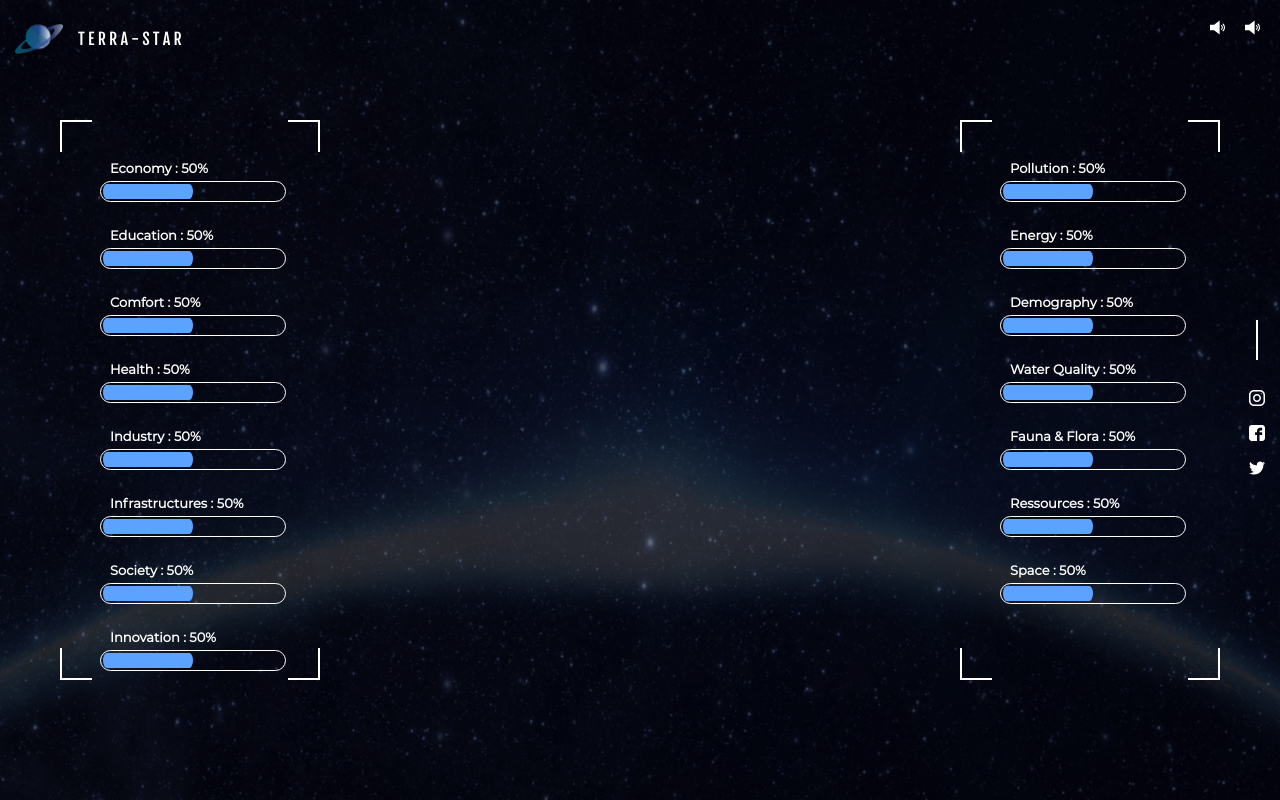
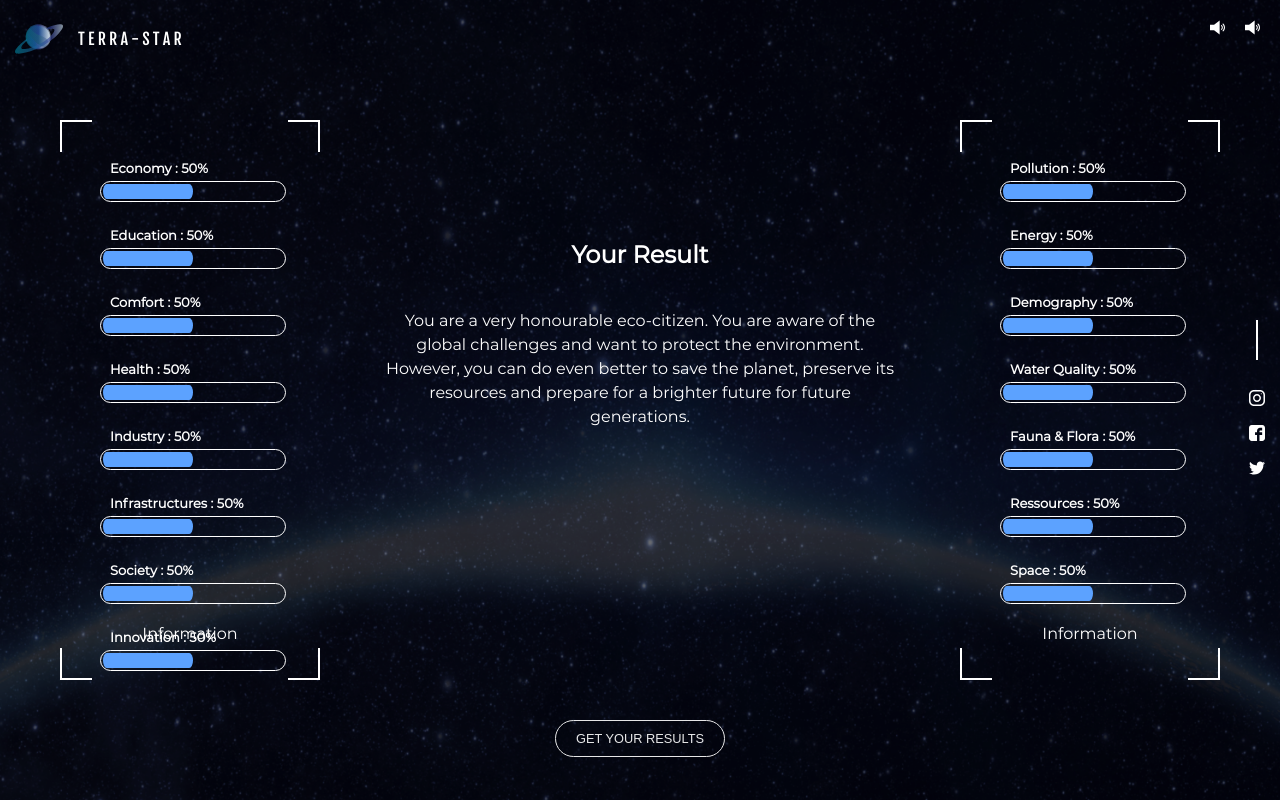
Before and after one commit to DamienSmagghe/g08-project, a Vue app in the folder g08-project/: page /#/ in a window 1280 px wide. Built offline with nearby package versions, Linux system fonts and the light colour scheme.

Commit message:
:lipstick: end page style

```diff
--- a/g08-project/src/components/EndPage.vue
+++ b/g08-project/src/components/EndPage.vue
@@ -1,8 +1,16 @@
 <template>
     <div class="end-page">
         <theme-result :data="populationThemes"></theme-result>
+        <div class="endGameText">
+            <div class="titleEndPage"><strong>Your Result</strong></div>
+            <div class="currentText">You are a very honourable eco-citizen. You are aware of the global challenges and want to protect the environment. However, you can do even better to save the planet, preserve its resources and prepare for a brighter future for future generations.</div>
+        </div>
+
         <theme-result :data="planetThemes"></theme-result>
         <social></social>
+        <div class="endButton">
+            <button>Get your results</button>
+        </div>
     </div>
 </template>
 <script>
@@ -43,4 +51,57 @@ export default {
     display: flex;
     justify-content: space-between;
 }
+
+.endGameText{
+    position: relative;
+    width:40%;
+    height: 200px;
+    top: 40%;
+    transform: translateY(-40%);
+}
+
+.titleEndPage{
+    text-align: center;
+    font-size: 1.5rem;
+
+}
+
+.currentText{
+    text-align: center;
+    margin-top: 40px;
+    line-height: 1.5rem;
+}
+
+.endButton{
+    position: absolute;
+    top: 90%;
+    left:50%;
+    transform: translateX(-50%);
+}
+
+.endButton button {
+        text-transform: uppercase;
+        font-size: 0.8rem;
+        color: white;
+        padding: 10px 20px;
+        border-radius: 20px;
+        background: transparent;
+        border: 1px solid white;
+        cursor: pointer;
+        transition: 0.2s ease-out;
+        opacity: 0.9;
+    }
+
+    .endButton button:hover {
+        transform: scale(1.05);
+        opacity: 1;
+    }
+
+    .endButton button:active {
+        transform: scale(1.02) translateY(-1px);
+    }
+
+    .endButton button:focus {
+        outline: none;
+    }
 </style>
--- a/g08-project/src/components/ThemeResult.vue
+++ b/g08-project/src/components/ThemeResult.vue
@@ -9,6 +9,7 @@
             </div>
         </div>
         <span></span>
+        <div class="themeResultTitle">Information</div>
     </div>
 </template>
 <script>
@@ -30,11 +31,19 @@ export default {
     height: 500px;
 }
 
+.themeResultTitle{
+    position: absolute;
+    top: 90%;
+    left: 50%;
+    transform: translateX(-50%);
+
+}
+
 .theme__result:first-child{
     left: 60px;
 }
 
-.theme__result:nth-child(2){
+.theme__result:nth-child(3){
     right: 60px;
 }
 
@@ -62,4 +71,9 @@ export default {
         transition-duration: 0.3s;
         transition-timing-function: ease-out;
     }
+@media screen and (max-width: 660px) {
+        .theme__result h4 {
+            font-size: 10px;
+        }
+    }
 </style>
```
Also changed, not shown: g08-project/src/components/Landing.vue (+0 -7 lines).
